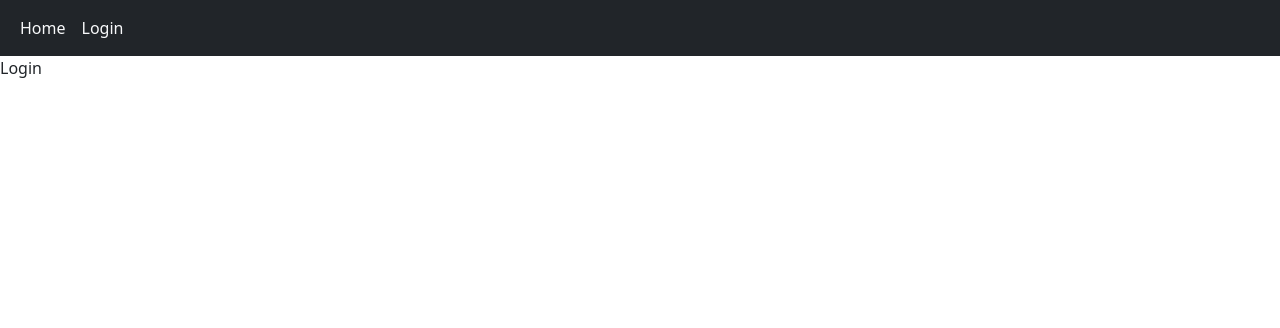
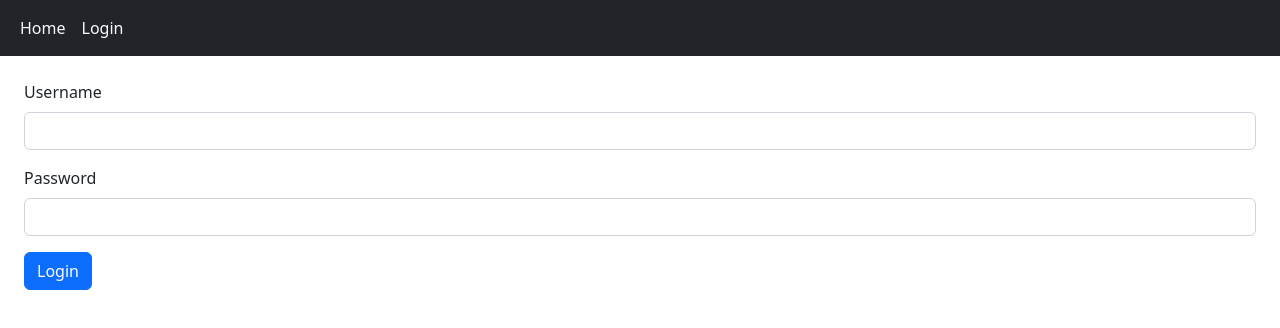
Before and after one commit to heyitsuzair/react-wordpress, a React (Create React App) app: page /login in a window 1280 px wide. Shown: the top 328 px of the page. Built offline with nearby package versions, Linux system fonts and the light colour scheme.

Commit message:
LoginForm Added

```diff
--- a/src/pages/Login.js
+++ b/src/pages/Login.js
@@ -1,5 +1,62 @@
-import React from "react";
+import React, { useState } from "react";
 
 export default function Login() {
-  return <div>Login</div>;
+  const [user, setUser] = useState({
+    username: "",
+    password: "",
+    userNiceName: "",
+    userEmail: "",
+    loggedIn: false,
+    loading: false,
+    error: "",
+  });
+
+  const handleLoginSubmit = (e) => {
+    e.preventDefault();
+    console.log("hello");
+  };
+
+  const handleOnChange = (e) => {
+    setUser({ ...user, [e.target.name]: e.target.value });
+  };
+
+  const { username, password } = user;
+
+  return (
+    <div>
+      <form onSubmit={handleLoginSubmit} className="mx-4 mt-4">
+        <div className="mb-3">
+          <label htmlFor="exampleInputUsername1" className="form-label">
+            Username
+          </label>
+          <input
+            type="text"
+            className="form-control"
+            id="exampleInputUsername1"
+            aria-describedby="usernameHelp"
+            value={username}
+            onChange={(e) => handleOnChange(e)}
+            name="username"
+          />
+        </div>
+        <div className="mb-3">
+          <label htmlFor="exampleInputPassword1" className="form-label">
+            Password
+          </label>
+          <input
+            type="password"
+            className="form-control"
+            id="exampleInputPassword1"
+            value={password}
+            name="password"
+            onChange={(e) => handleOnChange(e)}
+          />
+        </div>
+
+        <button type="submit" className="btn btn-primary">
+          Login
+        </button>
+      </form>
+    </div>
+  );
 }
```
